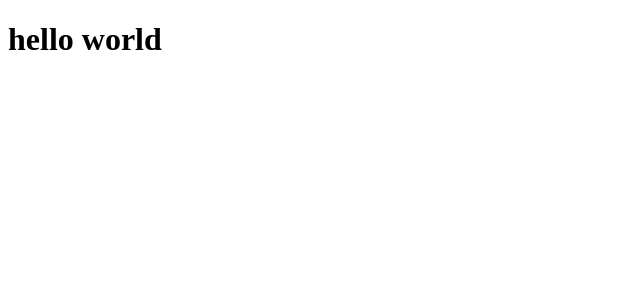
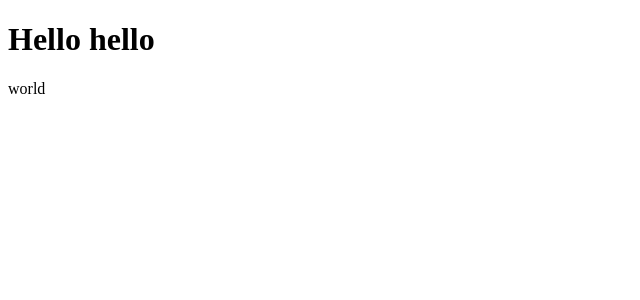
Before and after one commit to MacRayy/reactpractice, a React (Create React App) app in the folder awesomeapp/: page / in a window 1280 px wide. Shown: the top 300 px of the page, without its empty margins (0-640 px from the left). Built offline with nearby package versions, Linux system fonts and the light colour scheme.

Commit message:
chore(eslint): linter added to project

```diff
--- a/awesomeapp/src/App.js
+++ b/awesomeapp/src/App.js
@@ -1,11 +1,21 @@
-/*jshint esversion: 6 */
 'use strict'
 
 import React from 'react'
 
+// class App extends React.Component {
+// 	render() {
+// 		return React.createElement ('h1', null, 'hello world')
+// 	}
+// }
+
 class App extends React.Component {
 	render() {
-		return React.createElement ('h1', null, 'hello world')
+		return (
+			<div>
+				<h1>Hello hello</h1>
+				<span>world</span>
+			</div>
+		)
 	}
 }
 
--- a/awesomeapp/src/index.js
+++ b/awesomeapp/src/index.js
@@ -1,4 +1,3 @@
-/*jshint esversion: 6 */
 'use strict'
 
 import React from 'react'
```
Also changed, not shown: awesomeapp/package.json (+10 -0 lines), awesomeapp/.eslintrc.js (added), 1 other file (tests, documents, lock files or other folders).
